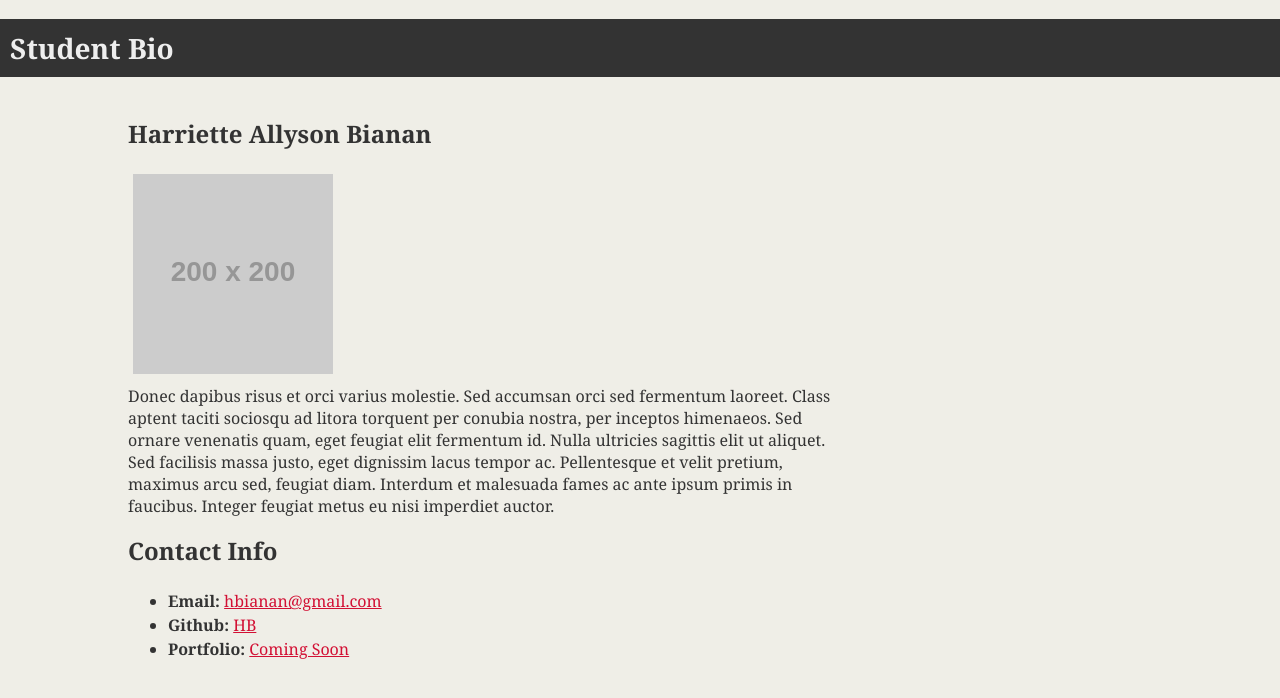
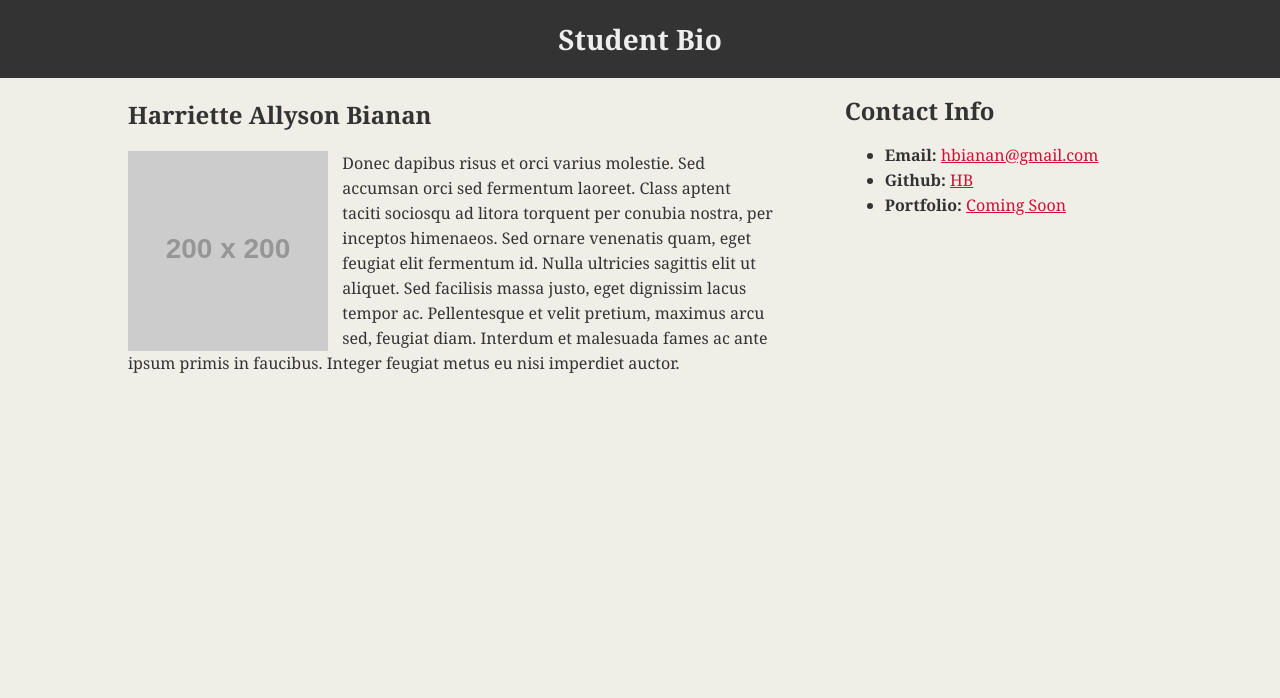
Before and after one commit to itshally/UofT-CodingBootcamp, a plain HTML site: page 01-Week/01-html-git-css/01-Activities/06-HTML_CSS_Layout/html-bio-with-css.html in a window 1280 px wide. Drawn offline with Linux system fonts and the light colour scheme; placeholder pictures from the web are drawn by us.

Commit message:
updated style.css

```diff
--- a/01-Week/01-html-git-css/01-Activities/06-HTML_CSS_Layout/css/style.css
+++ b/01-Week/01-html-git-css/01-Activities/06-HTML_CSS_Layout/css/style.css
@@ -11,7 +11,9 @@ header{
 h1{
     color: #EEEEEE;
     font-size: 28px;
-    padding: 10px;
+    padding: 20px;
+    text-align: center;
+    margin: 0;
 }
 h2{
     font-size: 24px;
@@ -20,22 +22,24 @@ h2{
     width: 1024px;
     margin: 0 auto;
 }
-#main-bio, #contact-infom #bio-image{
+#main-bio, #contact-info, #bio-image{
     float: left;
 }
 #bio-image{
     width: 200px;
     height: 200px;
+    margin-right: 2%;
 }
 #main-bio{
     width: 70%;
 }
-img{
-    margin: 2.5%;
+p{
+    width: 90%;
+    line-height: 25px;
 }
 #contact-info{
     width: 30%;
-    line-height: 1.5;
+    line-height: 25px;
 }
 a{
     color: #D21034;;
```
